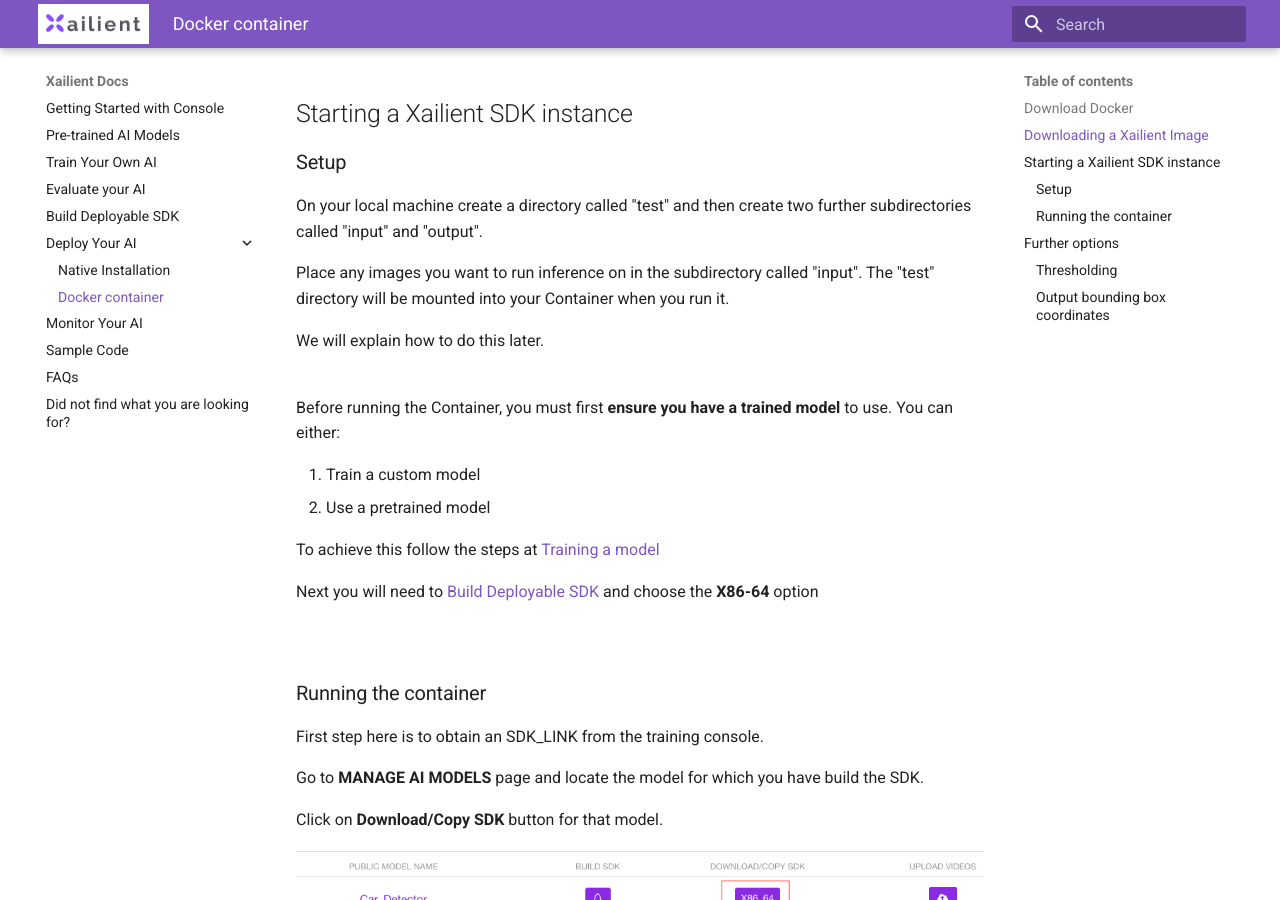
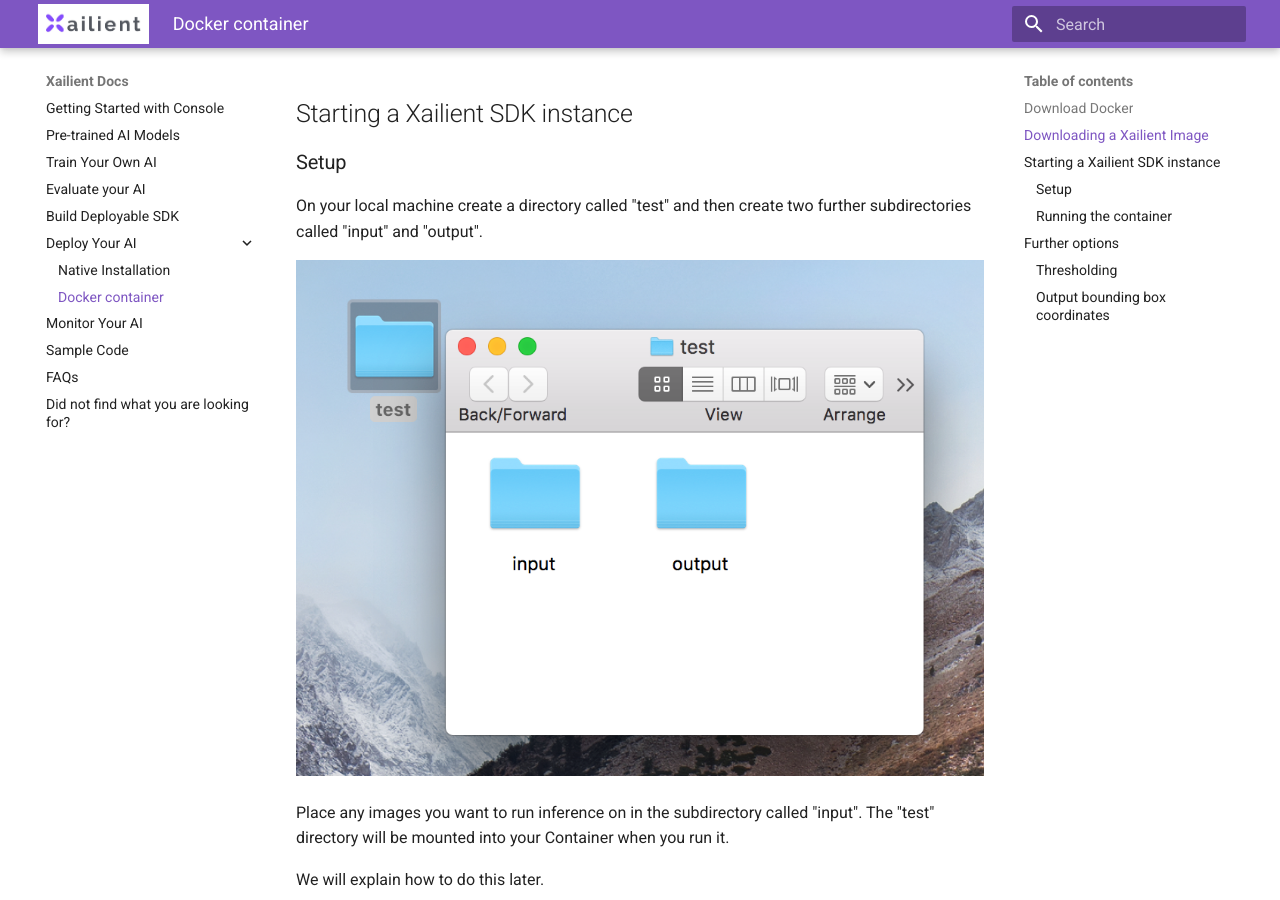
Before and after one commit to xailient-public/docs, an MkDocs documentation site: the page built from docs/container.md, in a window 1280 px wide and 900 px high, scrolled down 1061 px. Built offline with MkDocs 1.6.1 and Material for MkDocs 9.7.7, drawn with Linux system fonts in a browser that asks for light colours.

Commit message:
updated images

```diff
--- a/docs/container.md
+++ b/docs/container.md
@@ -1,5 +1,5 @@
 <p align="center">
-  <img src="../img/docker_xailient.png">
+  <img src="../img/container/docker_xailient.png">
 </p>
 <br>
 We also offer Docker Containers as an option to deploy your trained models from your desktop.
@@ -27,6 +27,10 @@ If successful run `$ docker images` and check if the image "xailent/model-infere
 ## Starting a Xailient SDK instance
 ### Setup
 On your local machine create a directory called "test" and then create two further subdirectories called "input" and "output".
+
+<p align="center">
+  <img src="../img/container/test.png">
+</p>
 
 Place any images you want to run inference on in the subdirectory called "input".
 The "test" directory will be mounted into your Container when you run it.
```
Also changed, not shown: docs/img/container/docker_xailient.png (renamed from docs/img/docker_xailient.png), docs/img/container/test.png (added).
